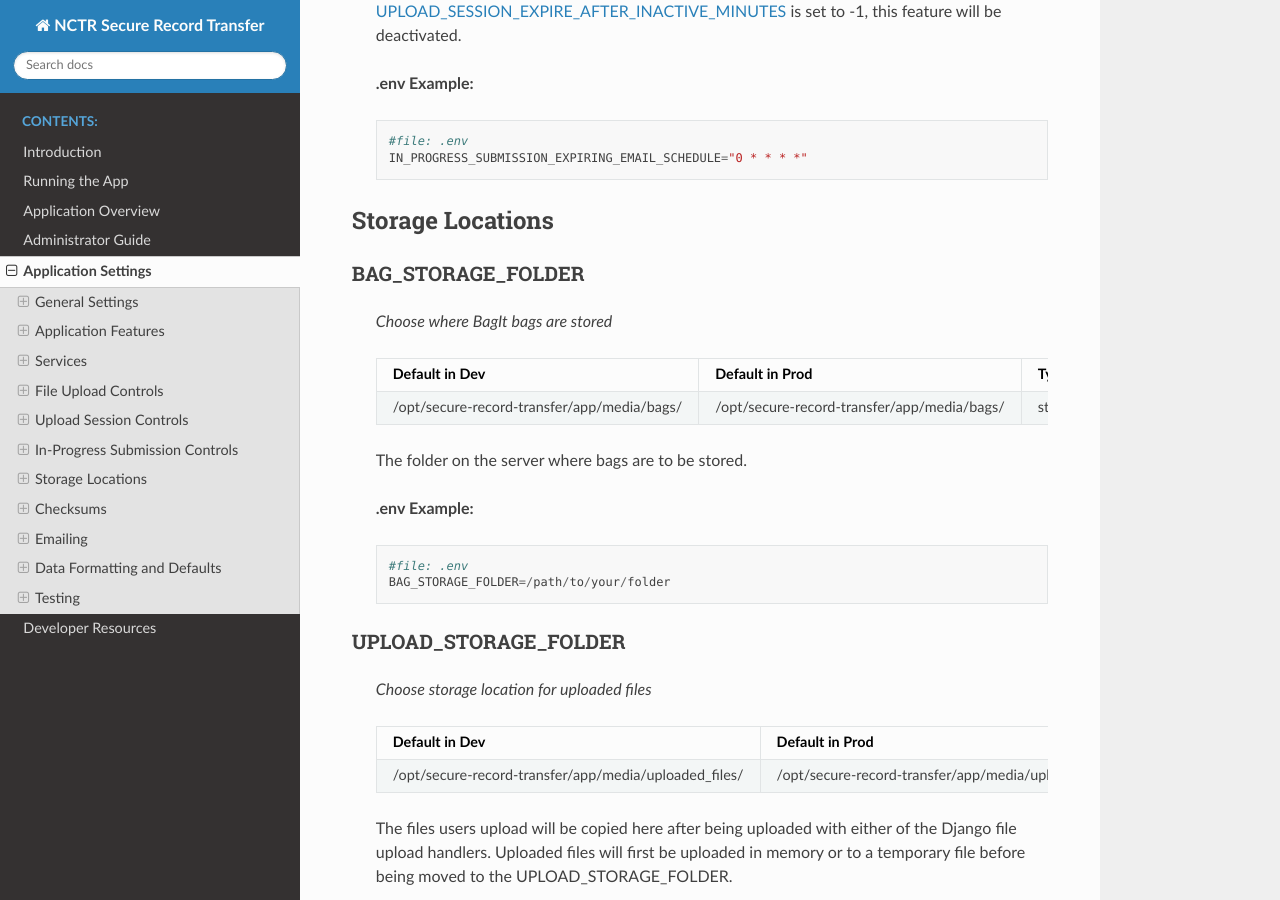
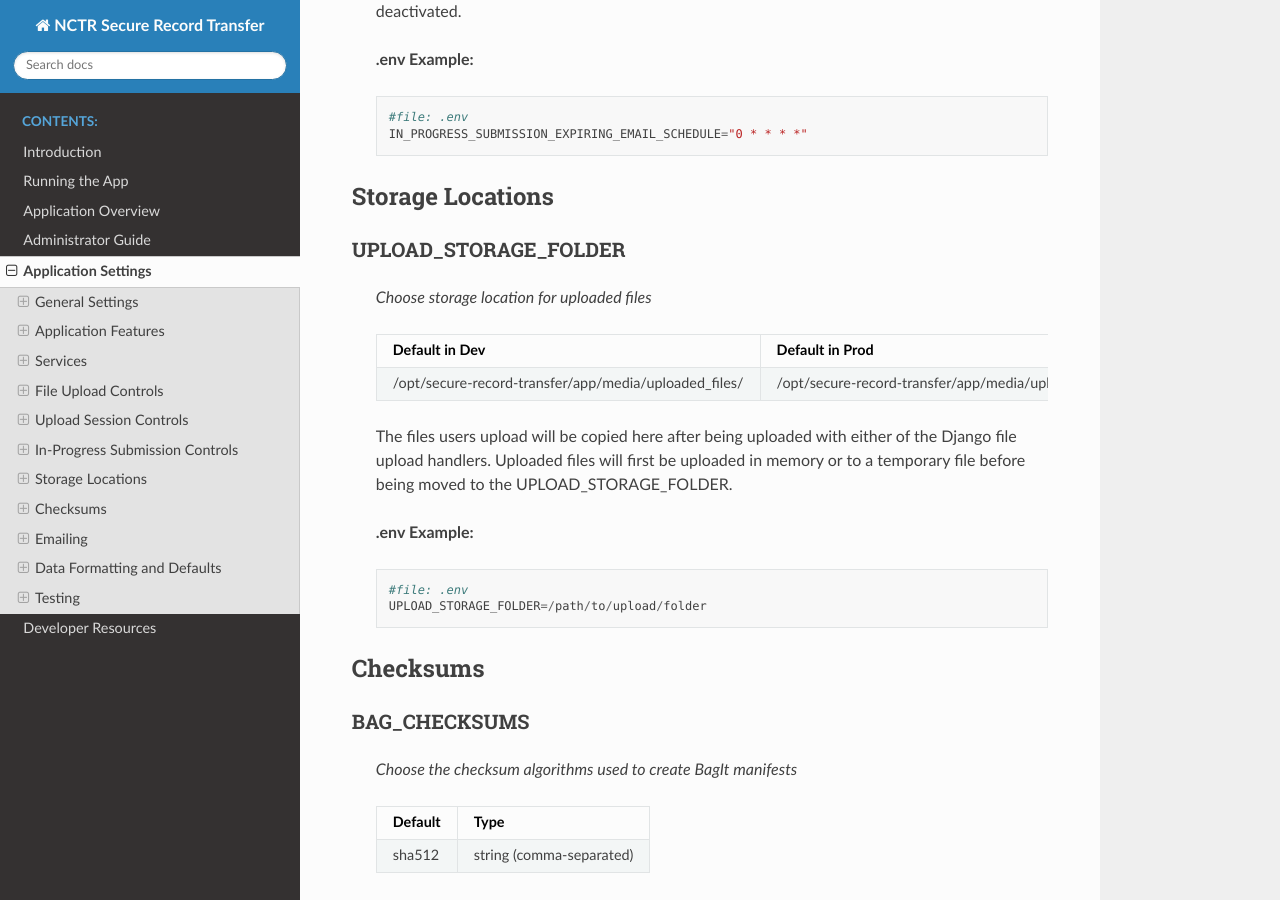
Before and after one commit to NationalCentreTruthReconciliation/Secure-Record-Transfer, a Sphinx documentation site: the page built from docs/settings/index.rst, in a window 1280 px wide and 900 px high, scrolled down 11037 px. Built offline with Sphinx 7.4.7 and the Read the Docs theme 3.1.0, drawn with Linux system fonts in a browser that asks for light colours.

Commit message:
Remove unused BAG_STORAGE_FOLDER

```diff
--- a/docs/conf.py
+++ b/docs/conf.py
@@ -17,7 +17,6 @@ import django
 
 sys.path.insert(0, os.path.abspath("../app"))
 os.environ["DJANGO_SETTINGS_MODULE"] = "app.settings.test"
-os.environ["BAG_STORAGE_FOLDER"] = tempfile.gettempdir()
 os.environ["UPLOAD_STORAGE_FOLDER"] = tempfile.gettempdir()
 os.environ["ARCHIVIST_EMAIL"] = "archivist@example.com"
 django.setup()
--- a/docs/settings/index.rst
+++ b/docs/settings/index.rst
@@ -541,29 +541,6 @@ Storage Locations
 -----------------
 
 
-BAG_STORAGE_FOLDER
-^^^^^^^^^^^^^^^^^^
-
-    *Choose where BagIt bags are stored*
-
-    .. table::
-
-        ===========================================  ============================================  ======
-        Default in Dev                               Default in Prod                               Type
-        ===========================================  ============================================  ======
-        /opt/secure-record-transfer/app/media/bags/  /opt/secure-record-transfer/app/media/bags/   string
-        ===========================================  ============================================  ======
-
-    The folder on the server where bags are to be stored.
-
-    **.env Example:**
-
-    ::
-
-        #file: .env
-        BAG_STORAGE_FOLDER=/path/to/your/folder
-
-
 UPLOAD_STORAGE_FOLDER
 ^^^^^^^^^^^^^^^^^^^^^
 
```
Also changed, not shown: 3 other files.
